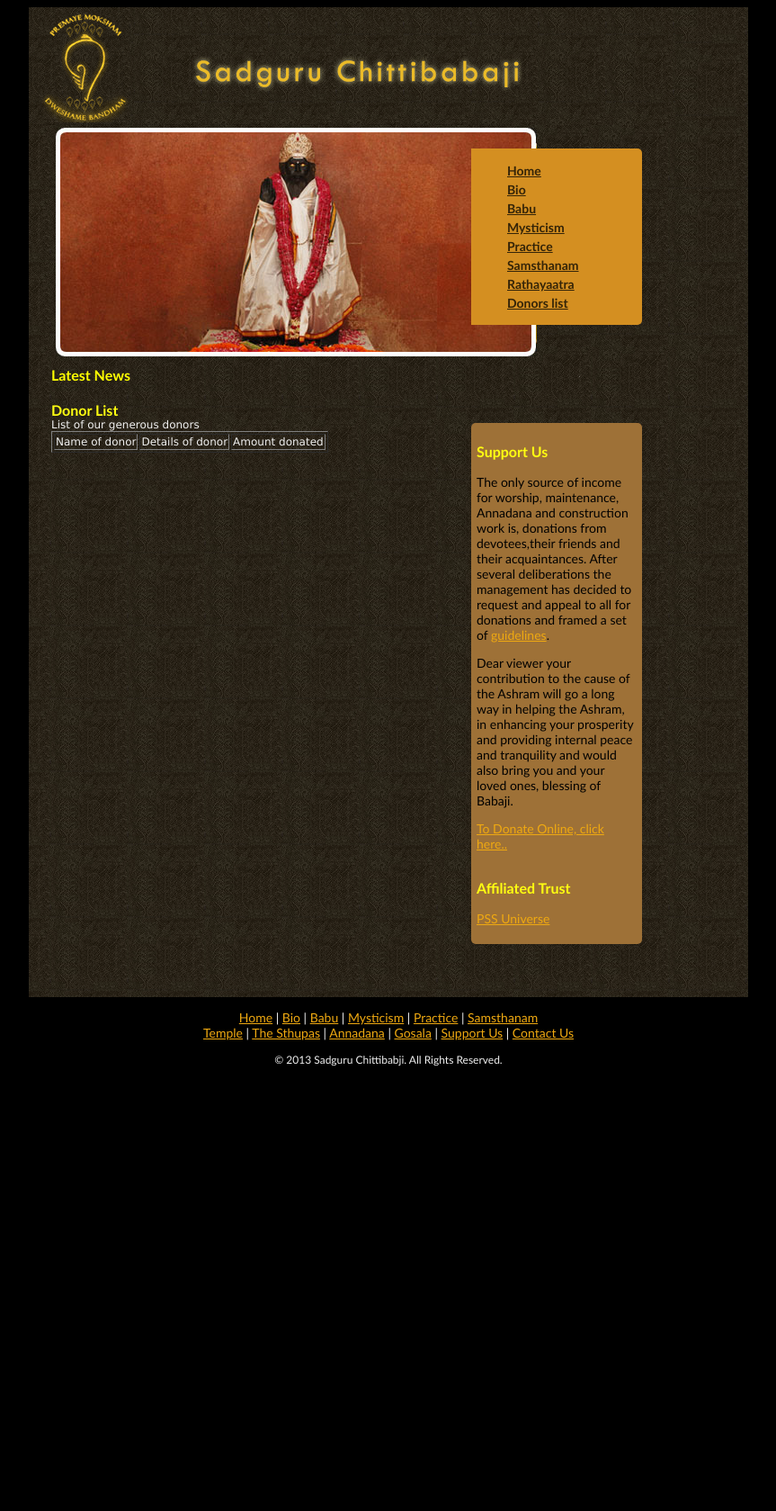
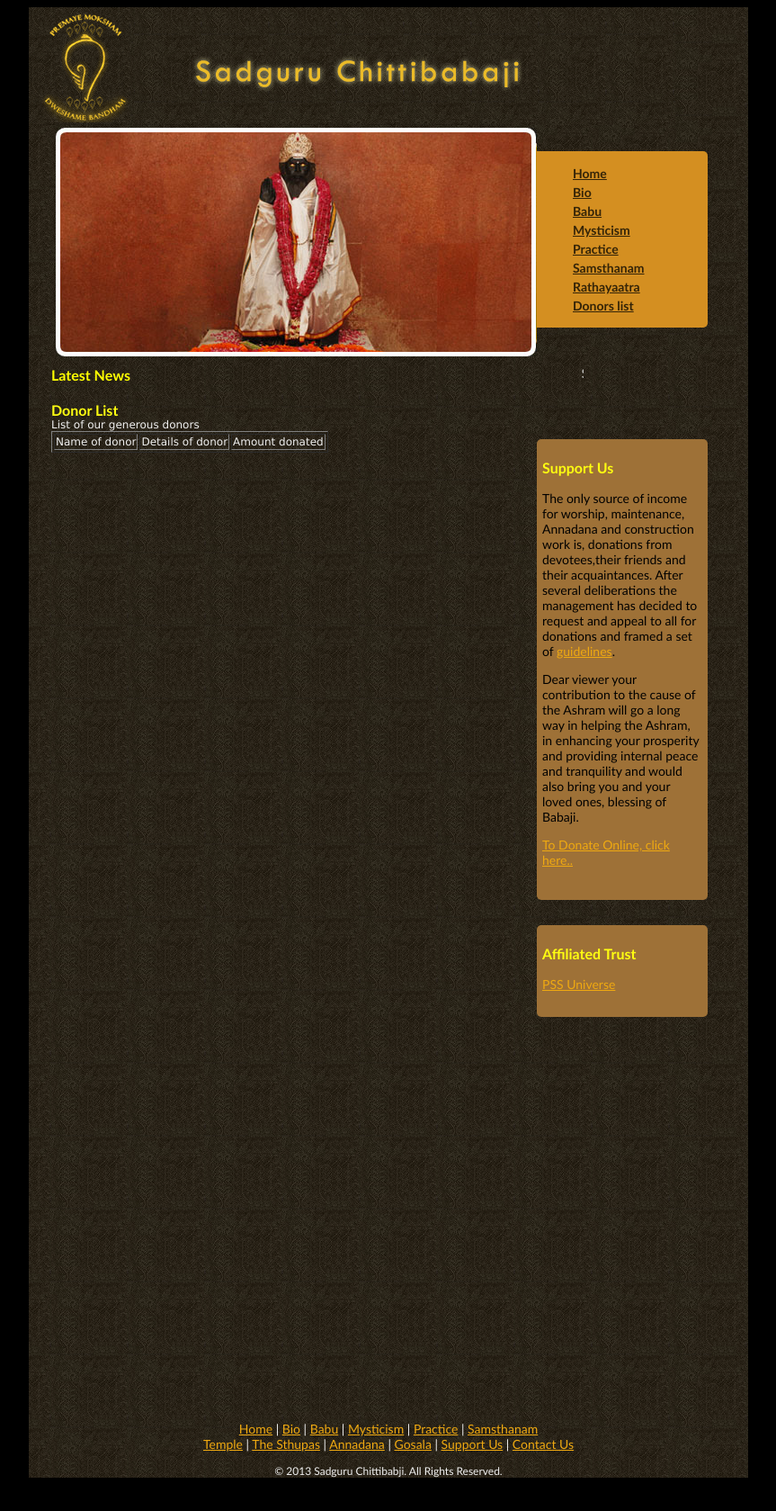
Before and after one commit to mohnish/chittibabaji.org, a Jekyll site: the page built from _posts/2013-03-02-donors.markdown, in a window 1280 px wide. Shown: the whole page at 90% size, without its empty margins (208-1071 px from the left). Built offline with Jekyll 4.4.1, drawn with Linux system fonts in a browser that asks for light colours; Markdown is read by kramdown in place of the engine named in the settings; before the commit the page ends 1222 px from its top, so only the background shows below that.

Commit message:
Fix issue with overlapping content and sidebar

```diff
--- a/_layouts/layout.html
+++ b/_layouts/layout.html
@@ -3,7 +3,6 @@
 <head>
   <meta charset="utf-8">
   <meta http-equiv="X-UA-Compatible" content="IE=edge,chrome=1">
-  <meta name="viewport" content="width=device-width, user-scalable=no, initial-scale=1.0" />
 
   <title>{{ page.banner }}</title>
   <link rel="stylesheet" href="/css/style.css"></link>
@@ -47,8 +46,12 @@
           <a href="/donors">Donors list</a>
         </li>
       </ul>
-    </div> <blink class="announcement">Latest News</blink><marquee behavior="scroll" scrollamount="4" direction="left" width="500">
-      <span>Sadguru Sri Chittibabaji Samsthanam has mooted a Ratha Yatra, christened Suvarnaprabhasottama Dharamasanchaaram which is to start immediately in days following Ugadi.</span>
+    </div>
+    <blink class="announcement">Latest News</blink>
+    <marquee behavior="scroll" scrollamount="4" direction="left" width="500">
+      <span>
+        Sadguru Sri Chittibabaji Samsthanam has mooted a Ratha Yatra, christened Suvarnaprabhasottama Dharamasanchaaram which is to start immediately in days following Ugadi.
+      </span>
     </marquee>
 
     <div class="post-title">{{ page.banner }}</div>
@@ -71,8 +74,6 @@
       <p class="title">Affiliated Trust</p>
       <p><a href="http://pssuniverse.org/">PSS Universe</a></p>
     </div>
-  </section>
-
     <section class="links">
       <p>
         <a href="/home">Home</a> |
@@ -90,10 +91,12 @@
         <a href="/contact">Contact Us</a>
       </p>
     </section>
-
     <footer>
       <p>&copy; {{ site.time | date: "%Y" }} Sadguru Chittibabji. All Rights Reserved.</p>
     </footer>
+  </section>
+
+
   <embed src="/img/namam2.mp3" autostart="True" hidden="True"> </embed>
   <script src="/js/script.js"></script>
 </body>
--- a/css/style.css
+++ b/css/style.css
@@ -82,7 +82,7 @@
 }
 
 @-ms-keyframes "blink" {
- 0% {
+  0%  {
    -ms-filter: "progid:DXImageTransform.Microsoft.Alpha(Opacity=0)";
   filter: alpha(opacity=0);
   opacity: 0;
@@ -107,20 +107,24 @@
 }
 
  @-o-keyframes "blink" {
- 0% {
+  0%  {
+   filter: alpha(opacity=0);
   filter: alpha(opacity=0);
   opacity: 0;
 }
  50% {
+   filter: alpha(opacity=0);
    filter: alpha(opacity=0);
    opacity: 0;
  }
 
 50.01% {
   filter: alpha(opacity=100);
+  filter: alpha(opacity=100);
   opacity: 1;
 }
  100% {
+   filter: alpha(opacity=100);
    filter: alpha(opacity=100);
    opacity: 1;
  }
@@ -171,6 +175,7 @@
 }
 
 .post-content {
+  min-height: 1100px;
   width: 500px;
   font-family: Verdana, Arial, Helvetica, sans-serif;
   font-size: 12px;
@@ -192,8 +197,8 @@
 .content {
   width: 800px;
   background: url("../img/bg.gif");
-  min-height: 1100px;
   margin: 0 auto;
+  position: relative;
 }
 
 .post-image {
@@ -209,10 +214,10 @@
 }
 
 .sidebar {
+  position: absolute;
+  top: 160px;
+  right: 45px;
   color: #000;
-  position: absolute;
-  top: 165px;
-  right: 358px;
   background-color: #d48f21;
   width: 190px;
   border-radius: 0 5px 5px 0;
@@ -225,24 +230,26 @@
 }
 
 .support-us {
+  position: absolute;
+  top: 480px;
+  right: 45px;
   color: #000;
   padding: 6px;
-  position: absolute;
-  top: 470px;
-  right: 358px;
   background-color: #9e7137;
   width: 178px;
+  height: 500px;
   border-radius: 5px;
 }
 
 .affiliations {
+  position: absolute;
+  top: 1020px;
+  right: 45px;
   color: #000;
   padding: 6px;
-  position: absolute;
-  top: 955px;
-  right: 358px;
   background-color: #9e7137;
   width: 178px;
+  height: 90px;
   border-radius: 5px;
 }
 
```
Lines whose indentation alone changed are shown as unchanged.
